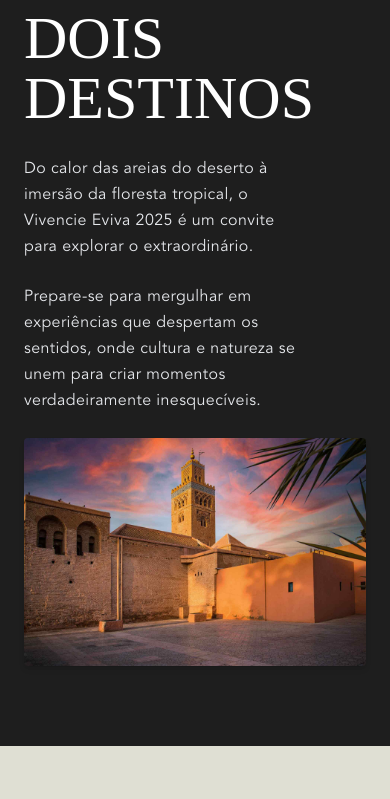
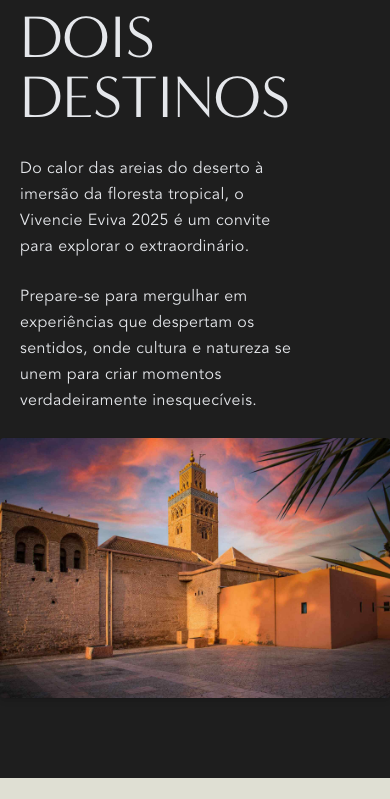
Before and after one commit to naimur-reza/VIVENCIE, a plain HTML site: page index.html in a window 390 px wide. Shown: the part 903-1702 px from the top of the page. Drawn offline with nearby package versions, Linux system fonts and the light colour scheme; a web font is replaced by a local one.

Commit message:
remove unused font file and adjust layout for better responsiveness

```diff
--- a/index.html
+++ b/index.html
@@ -227,18 +227,20 @@
 
     <section>
       <div
-        class="max-w-6xl mx-auto py-20 min-h-screen flex flex-col md:flex-row items-center justify-between p-6"
+        class="max-w-6xl mx-auto py-20 min-h-screen flex flex-col md:flex-row items-center justify-between"
       >
         <!-- Left Section: Title and Amazon Image -->
         <div
           class="flex flex-col items-start w-full md:w-1/2 text-white animate-item"
         >
+          <div class="px-5 md:px-0">
             <h1 class="text-sm uppercase tracking-widest mb-1 font-avenir-book">
               Vivencie 2025
             </h1>
             <h2 class="text-lg uppercase tracking-wider mb-6 font-avenir-book">
               Marrocos — Amazônia
             </h2>
+          </div>
           <div class="md:max-w-xs h-100 mt-10 md:mt-32 w-full">
             <img
               src="./assets/images/amazonia/bird_2.jpeg"
@@ -250,11 +252,15 @@
 
         <!-- Right Section: Title and Morocco Image with Text -->
         <div class="max-w-6xl mx-auto w-full md:w-1/2 mt-6 md:mt-0 text-white">
-          <h1 class="text-6xl mb-7 uppercase font-minerva-modern animate-item">
+          <div
+            class="max-w-[80%] text-gray-200 tracking-wide animate-item px-5 md:px-0"
+          >
+            <h1
+              class="text-6xl mb-7 uppercase font-minerva-modern animate-item"
+            >
               Dois <br />
               Destinos
             </h1>
-          <div class="max-w-[80%] text-gray-200 tracking-wide animate-item">
             <p class="leading-relaxed">
               Do calor das areias do deserto à imersão da floresta tropical, o
               Vivencie Eviva 2025 é um convite para explorar o extraordinário.
```
Also changed, not shown: assets/fonts/Minerva/minerva_modern_regular.otf (renamed from assets/fonts/Minerva/minerva_modern_regular.otf.otf). Lines whose indentation alone changed are shown as unchanged.
